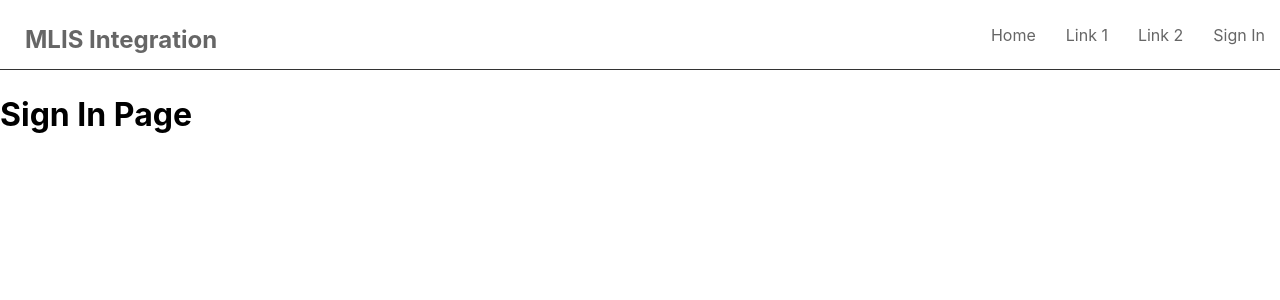
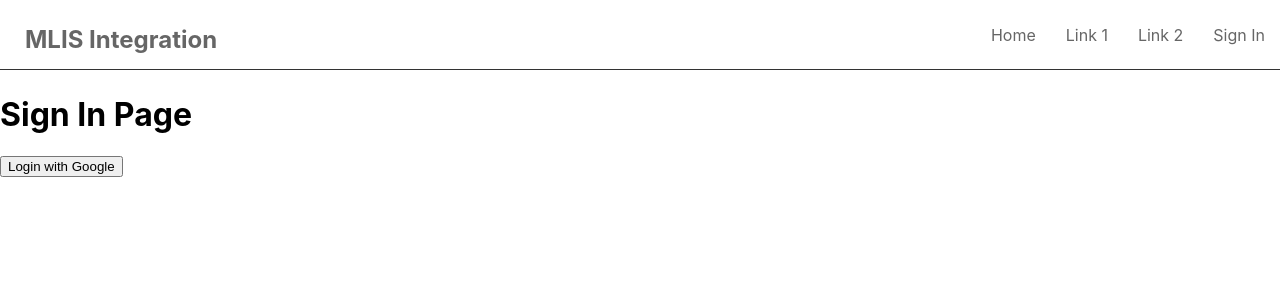
Before and after one commit to florianipate/mlis, a React (Create React App) app: page /sign-in in a window 1280 px wide. Shown: the top 300 px of the page. Built offline with nearby package versions, Linux system fonts and the light colour scheme.

Commit message:
make it better

```diff
--- a/src/routers/Sign-in/sign-in.component.jsx
+++ b/src/routers/Sign-in/sign-in.component.jsx
@@ -1,7 +1,13 @@
+import { signInWithGooglePopup } from "../../utils/firebase/utils";
 const SignIn = ()=>{
+    const logGoogleUser = async () => {
+        const response = await signInWithGooglePopup();
+        console.log(response);
+    }
     return(
         <div>
             <h1>Sign In Page</h1>
+            <button onClick={logGoogleUser}>Login with Google</button>
         </div>
     );
 };
```
